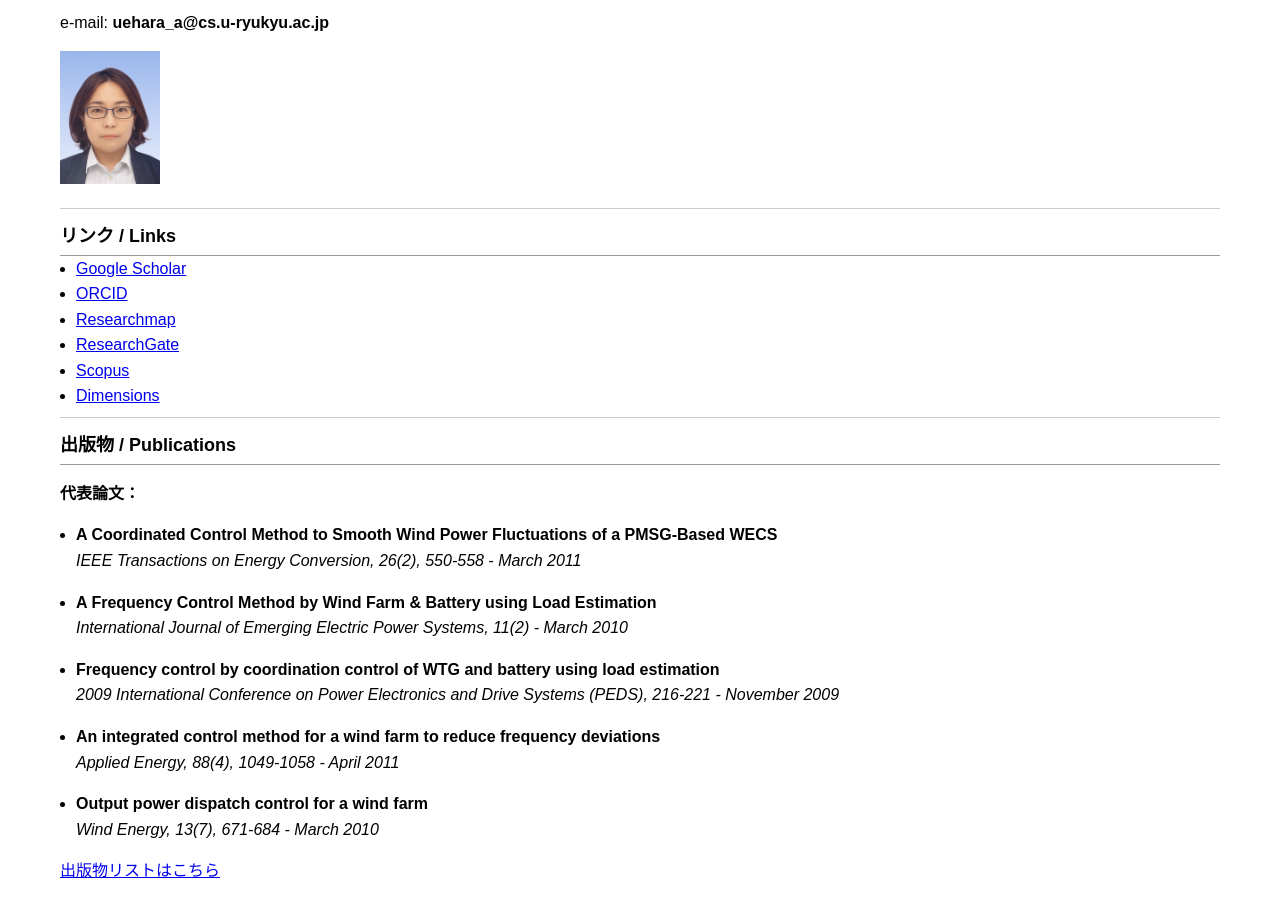
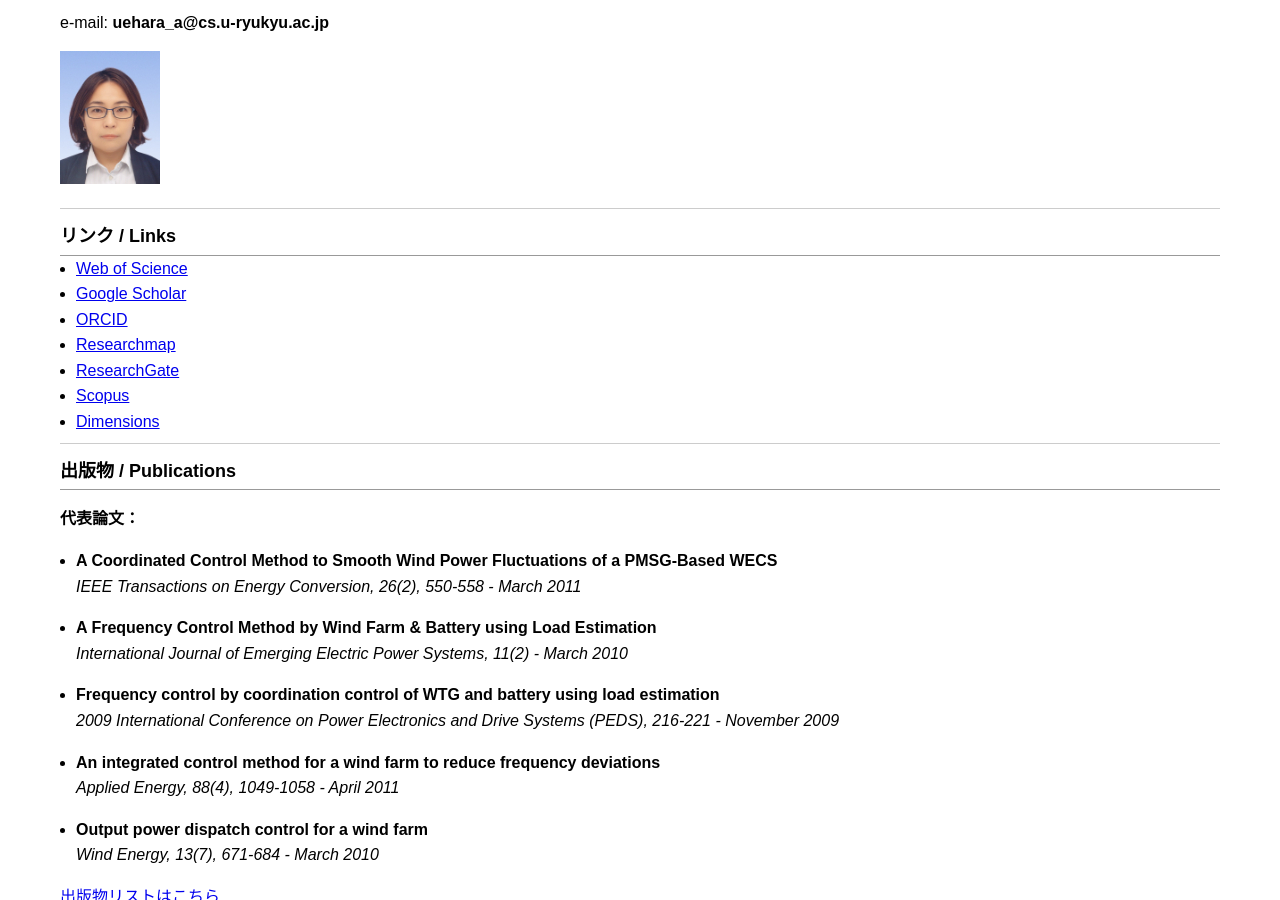
Before and after one commit to akieuehara/AkieUehara.github.io, a Jekyll site: the page built from index.md, in a window 1280 px wide and 900 px high, scrolled down 480 px. Built offline with Jekyll 4.4.1, drawn with Linux system fonts in a browser that asks for light colours; comment, search, counter and statistics services are not loaded.

Commit message:
Update index.md

```diff
--- a/index.md
+++ b/index.md
@@ -35,6 +35,7 @@ e-mail:  **uehara_a@cs.u-ryukyu.ac.jp**
 
 ## リンク / Links
 
+- [Web of Science](https://www.webofscience.com/wos/author/record/KIL-1742-2024)
 - [Google Scholar](https://scholar.google.jp/citations?user=06S_jV4AAAAJ&hl=ja&oi=ao/)
 - [ORCID](https://orcid.org/0009-0002-2724-3638)
 - [Researchmap](https://researchmap.jp/uehara_a)
```
